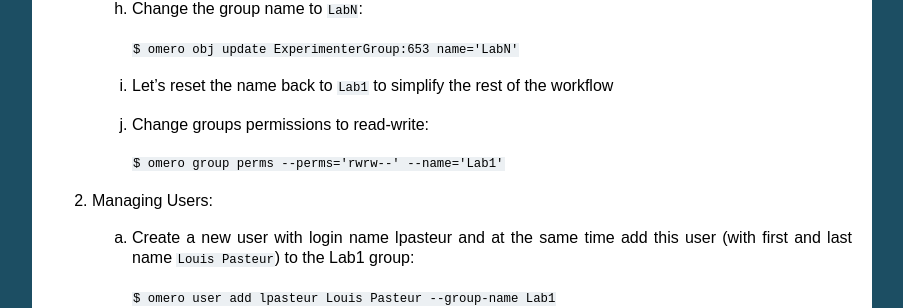
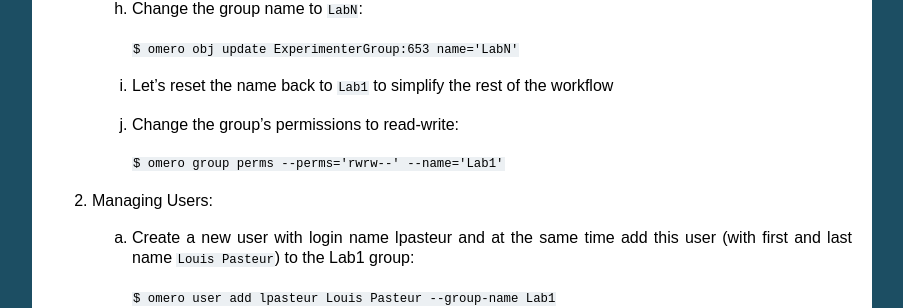
Before and after one commit to ome/omero-guide-introduction, a Sphinx documentation site: the page built from docs/group-user-management.rst, in a window 1280 px wide and 900 px high, scrolled down 2469 px. Shown: the part 144-452 px from the top of the window, without its empty margins (198-1101 px from the left). Built offline with Sphinx 7.4.7, drawn with Linux system fonts in a browser that asks for light colours.

Commit message:
Update docs/group-user-management.rst
Co-authored-by: Mark Carroll <m.t.b.carroll@dundee.ac.uk>

```diff
--- a/docs/group-user-management.rst
+++ b/docs/group-user-management.rst
@@ -168,7 +168,7 @@
 
     i. Let’s reset the name back to ``Lab1`` to simplify the rest of the workflow
 
-    j.  Change groups permissions to read-write:
+    j.  Change the group's permissions to read-write:
 
         ``$ omero group perms --perms='rwrw--' --name='Lab1'``
 
```
